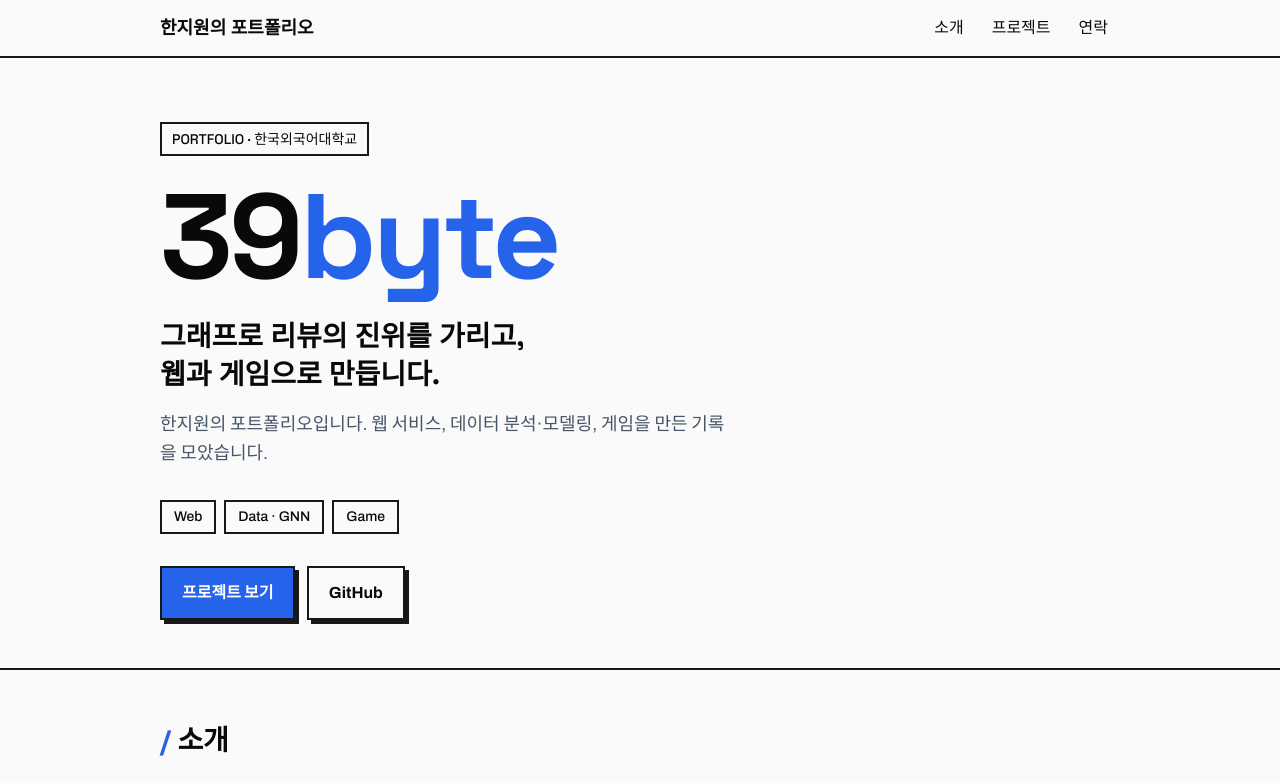
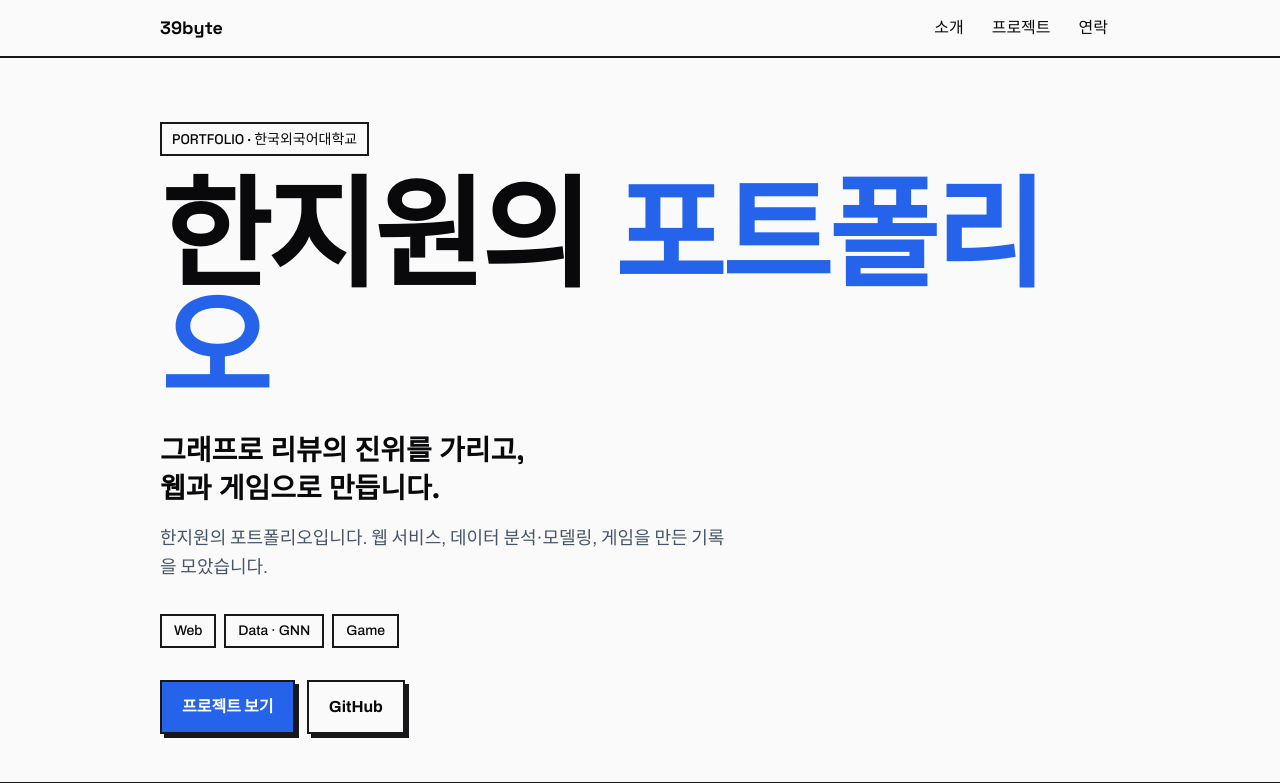
Before and after one commit to 39byte/39byte.github.io, a plain HTML site: page index.html in a window 1280 px wide. Shown: the top 783 px of the page. Drawn offline with Linux system fonts and the light colour scheme.

Commit message:
히어로 제목과 상단 로고 문구 교체
Co-Authored-By: Claude Opus 5.5 <noreply@anthropic.com>

```diff
--- a/index.html
+++ b/index.html
@@ -94,7 +94,7 @@
 
   <header class="top">
     <div class="wrap">
-      <a class="logo" href="#">한지원의 포트폴리오</a>
+      <a class="logo" href="#">39byte</a>
       <nav aria-label="주요 메뉴">
         <a href="#about">소개</a>
         <a href="#projects">프로젝트</a>
@@ -107,7 +107,7 @@
     <div class="hero">
       <div class="wrap">
         <span class="label mono">PORTFOLIO · 한국외국어대학교</span>
-        <h1>39<span>byte</span></h1>
+        <h1>한지원의 <span>포트폴리오</span></h1>
         <p class="slogan">그래프로 리뷰의 진위를 가리고,<br>웹과 게임으로 만듭니다.</p>
         <p>한지원의 포트폴리오입니다. 웹 서비스, 데이터 분석·모델링, 게임을 만든 기록을 모았습니다.</p>
         <ul class="skills focus" aria-label="핵심 분야"><li>Web</li><li>Data · GNN</li><li>Game</li></ul>
```
